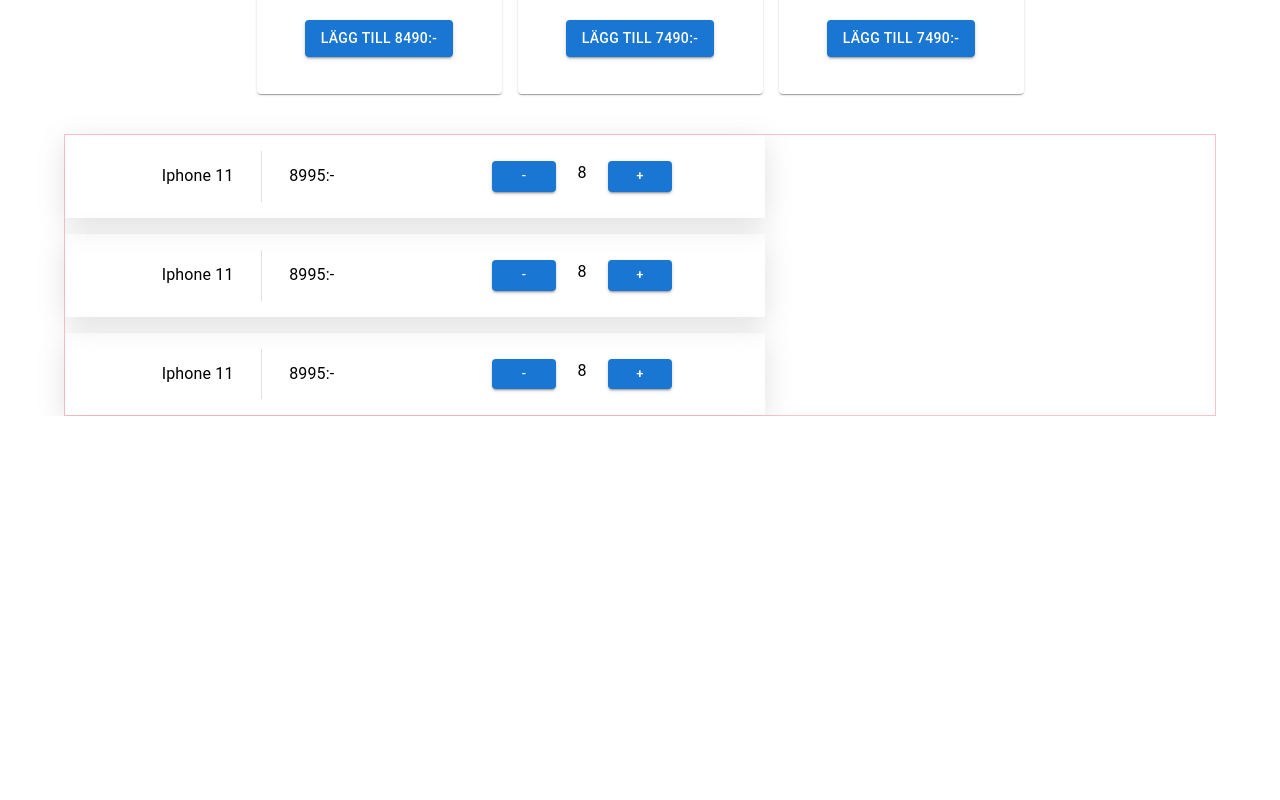
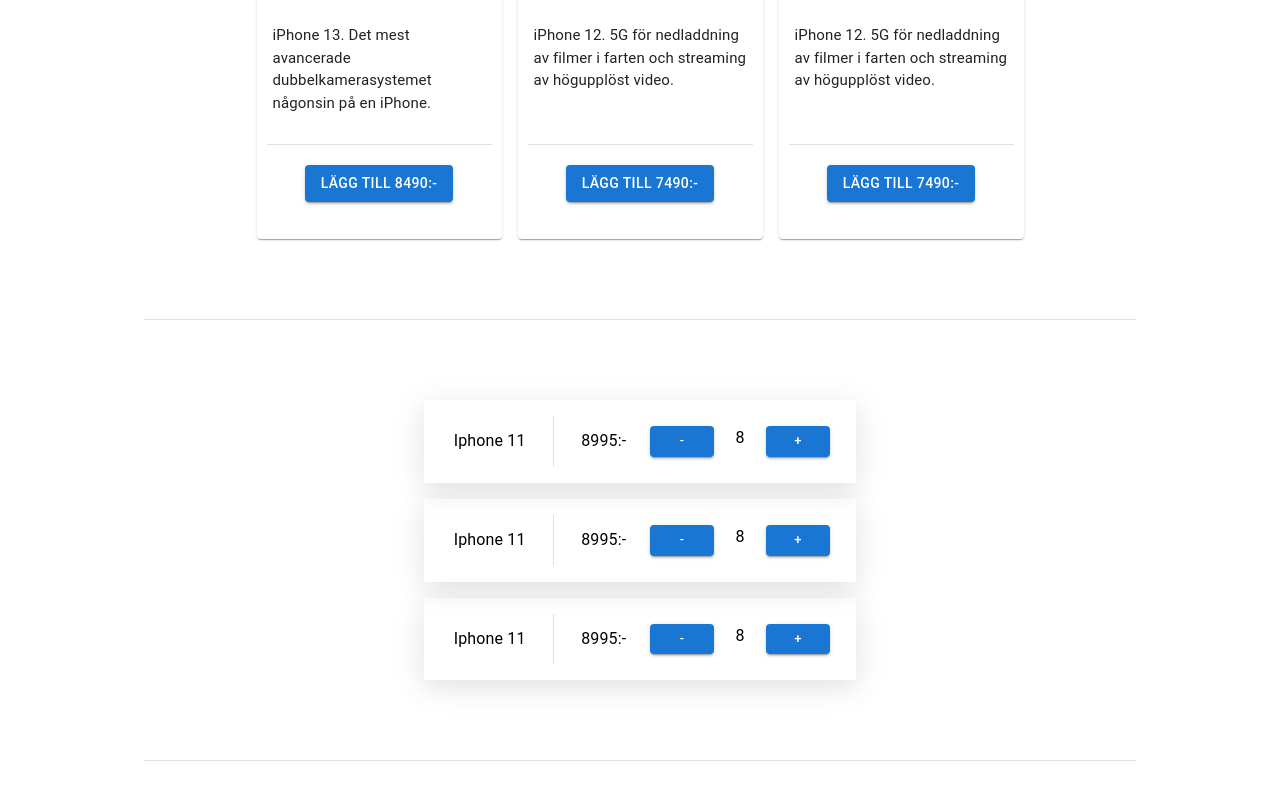
Before and after one commit to MMR-Solutions-AB/simple-redux-webshop, a React (Create React App) app: page / in a window 1280 px wide. Shown: the part 536-1336 px from the top of the page. Before the commit the page ends 952 px from the top, so only its background shows below. Built offline with nearby package versions, Linux system fonts and the light colour scheme.

Commit message:
completed

```diff
--- a/src/components/CartItem.jsx
+++ b/src/components/CartItem.jsx
@@ -4,7 +4,6 @@
 const CartItem = () => {
   return (
     <Box
-      maxWidth={700}
       display={"flex"}
       justifyContent="space-around"
       padding={2}
--- a/src/pages/ProductPage.jsx
+++ b/src/pages/ProductPage.jsx
@@ -28,9 +28,35 @@
   },
 ];
 
+const cartList = [
+  {
+    title: "Iphone 13",
+    description:
+      "iPhone 13. Det mest avancerade dubbelkamerasystemet någonsin på en iPhone.",
+    img: "https://www.netonnet.se/GetFile/ProductImagePrimary/mobil-smartwatch/mobiltelefoner/iphone/apple-iphone-13-128gb-blue(1020694)_460474_5_Normal_Large.webp",
+    price: "8490",
+  },
+  {
+    title: "Iphone 12",
+    description:
+      "iPhone 12. 5G för nedladdning av filmer i farten och streaming av högupplöst video.",
+    img: "https://www.netonnet.se/GetFile/ProductImagePrimary/mobil-smartwatch/mobiltelefoner/iphone/apple-iphone-12-64gb-5g-green(1015055)_400304_1_Normal_Large.webp",
+    price: "7490",
+  },
+  {
+    title: "Iphone 11",
+    description:
+      "iPhone 12. 5G för nedladdning av filmer i farten och streaming av högupplöst video.",
+    img: "https://www.netonnet.se/GetFile/ProductImagePrimary/mobil-smartwatch/mobiltelefoner/iphone/apple-iphone-11-64gb-white-2020(1015699)_409579_3_Normal_Large.webp",
+    price: "7490",
+  },
+];
+
 const ProductPage = () => {
   return (
     <Container style={{ marginTop: "1rem" }}>
+      <Divider style={{ margin: "5rem" }} />
+      {/* -------------- Produkt listan -------------- */}
       <Grid container spacing={2} justifyContent="center">
         {productList.map((product, index) => {
           return (
@@ -40,11 +66,16 @@
           );
         })}
       </Grid>
-      <Stack border={"1px solid pink"} marginTop={5} spacing={2}>
-        {productList.map((product, index) => {
-          return <CartItem key={index} data={product} />;
-        })}
-      </Stack>
+      <Divider style={{ margin: "5rem" }} />
+      {/* -------------- Varukorg listan -------------- */}
+      <Box display="flex" justifyContent="center">
+        <Stack spacing={2}>
+          {cartList.map((product, index) => {
+            return <CartItem key={index} data={product} />;
+          })}
+        </Stack>
+      </Box>
+      <Divider style={{ margin: "5rem" }} />
     </Container>
   );
 };
```
